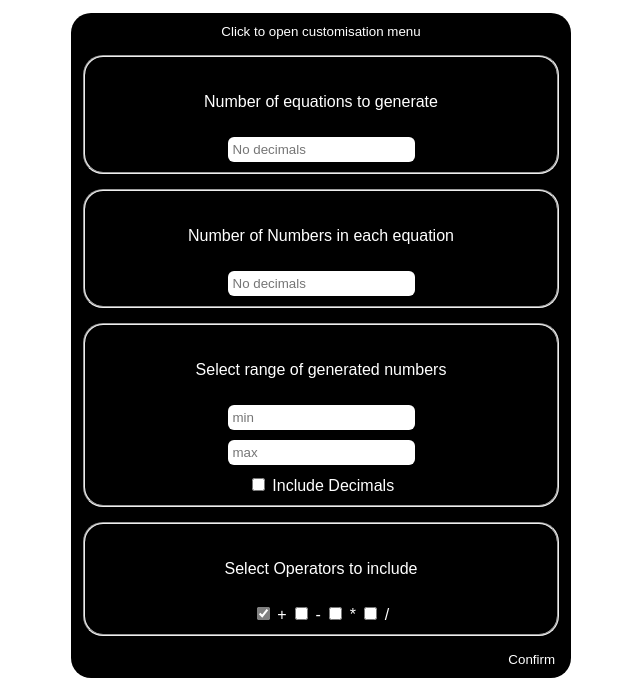
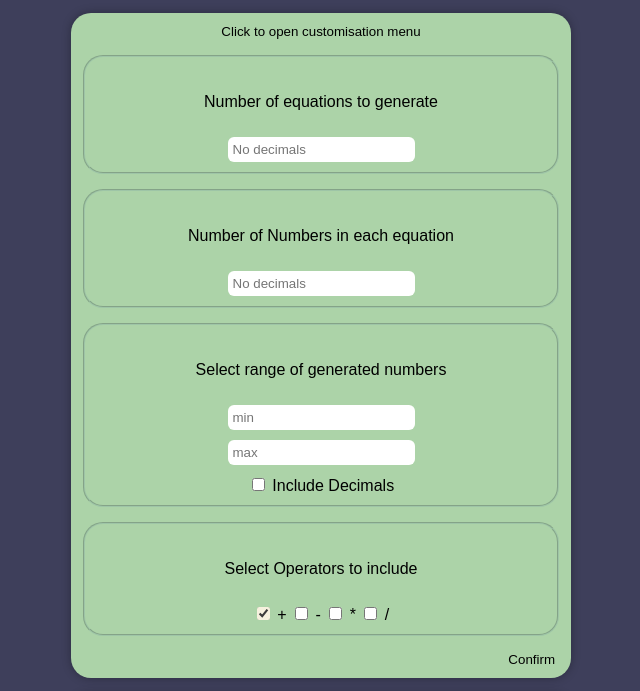
Before and after one commit to dee-rius/Equation-Generator-2, a plain HTML site: page index.html in a window 1280 px wide. Shown: the part 137-828 px from the top of the page, without its empty margins (319-959 px from the left). Drawn offline with Linux system fonts and the light colour scheme.

Commit message:
Some polishing (colour revamp)

```diff
--- a/REG-Style.css
+++ b/REG-Style.css
@@ -20,8 +20,26 @@
   }
 }
 
+::selection{
+  background-color: #F6F1DE;
+  color: black;
+}
+::-moz-selection{
+  background-color: #F6F1DE;
+  color: black;
+}
+
+body{
+  color: white;
+  background-color: #3E3F5B;
+}
+
 p,h1{
   cursor: text;
+}
+p:scope,h1:scope{
+  background-color: #F6F1DE;
+  color: black;
 }
 
 fieldset{
@@ -35,6 +53,7 @@ fieldset{
   justify-content: center;
 
   border-radius: 20px;
+  border-color: rgb(from #8AB2A6 r g b / 0.4);
 }
 fieldset#operator-list{
   display: flex;
@@ -51,16 +70,16 @@ input[type="text"], input[type="number"]{
   cursor: text;
 }
 input[type="checkbox"]{
-  accent-color: grey;
+  accent-color: #F6F1DE;
   cursor: pointer;
 }
 input[type="number"]:focus, input[type="text"]:focus{
-  outline-color: grey;
+  outline-color: #F6F1DE;
 }
 
 section{
-  background-color: black;
-  color: white;
+  background-color: #ACD3A8;
+  color: black;
   height: fit-content;
   padding: 10px;
   border-radius: 20px;
@@ -70,21 +89,23 @@ section{
   display: flex;
   flex-direction: column;
   gap: 15px;
+
+  box-shadow: 0px 0px 10px rgba(0, 0, 0, 0.3);
 }
 
 button{
   width: fit-content;
   margin-left: auto;
 
-  border-radius: 6px;
+  border-radius: 10px;
   border-style: none;
 
   background-color: transparent;
 
-  color: white;
+  color: black;
 }
 button:hover{
-  background-color: rgb(50,50,50);
+  background-color: color-mix(in srgb, #ACD3A8, black 10%);
 }
 
 #everything{
@@ -93,6 +114,7 @@ button:hover{
 
   font-family: Arial;
   height: 100vh;
+  padding-bottom: 80vh;
 }
 
 #decimal-places-input{
@@ -102,11 +124,6 @@ button:hover{
 #menu-reveal-text{
   margin-right: auto;
   width: 100%;
-}
-
-#menu-reveal-text:hover{
-  text-decoration: underline;
-  text-decoration-color: black;
 }
 
 #menu{
```
